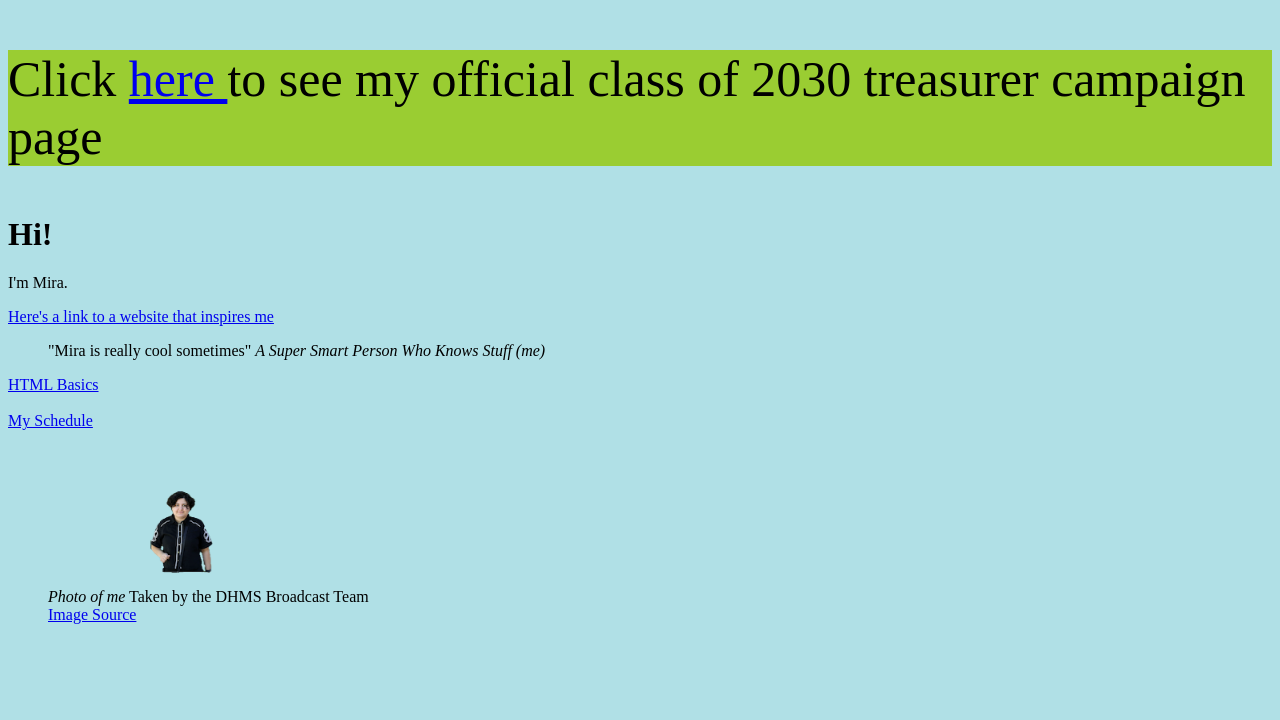
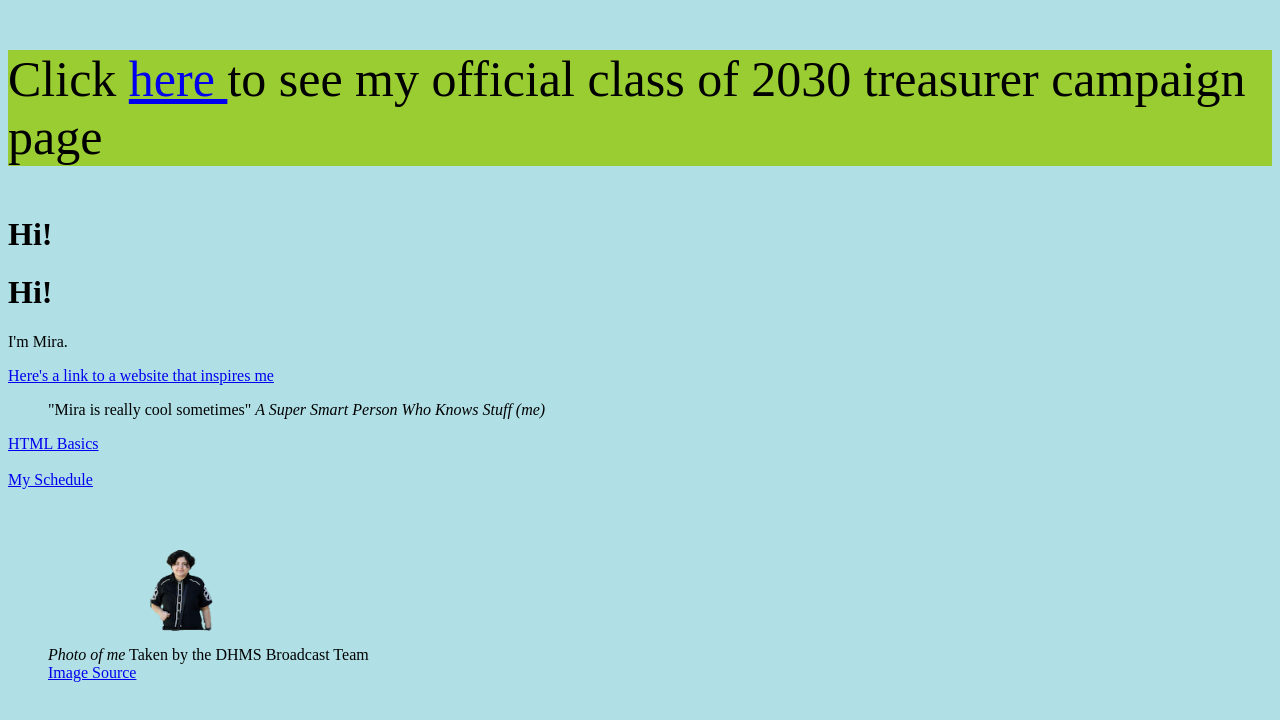
Before and after one commit to delightfulhumanoidrobot/delightfulhumanoidrobot.github.io, a plain HTML site: page index.html in a window 1280 px wide. Drawn offline with Linux system fonts and the light colour scheme.

Commit message:
I fixed an issue from the validator

```diff
--- a/index.html
+++ b/index.html
@@ -7,9 +7,11 @@ Some Stuff About Me
 <script src="validate.js"></script>
     <link rel="icon" type="image/x-icon" href="Images/favicon.ico">
 </head>
+<body style="background-color: powderblue">
 <header style= "background-color: yellowgreen">
     <p style="font-size: 50px"> Click <a href=campaign.html> here </a> to see my official class of 2030  treasurer campaign page </p>
 </header>
+     <h1>Hi!</h1>
     <body style="background-color: powderblue">
     <h1>Hi!</h1>
 <p>I'm Mira.</p>
```
